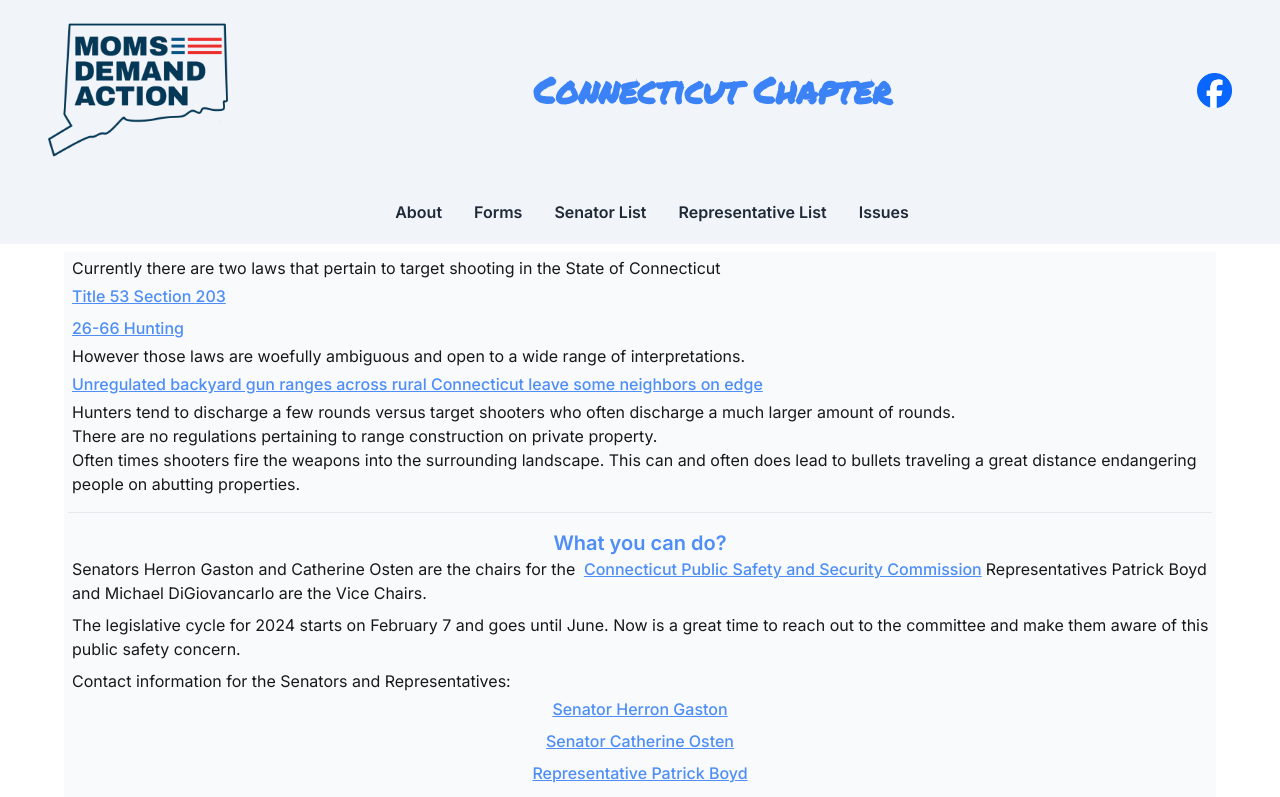
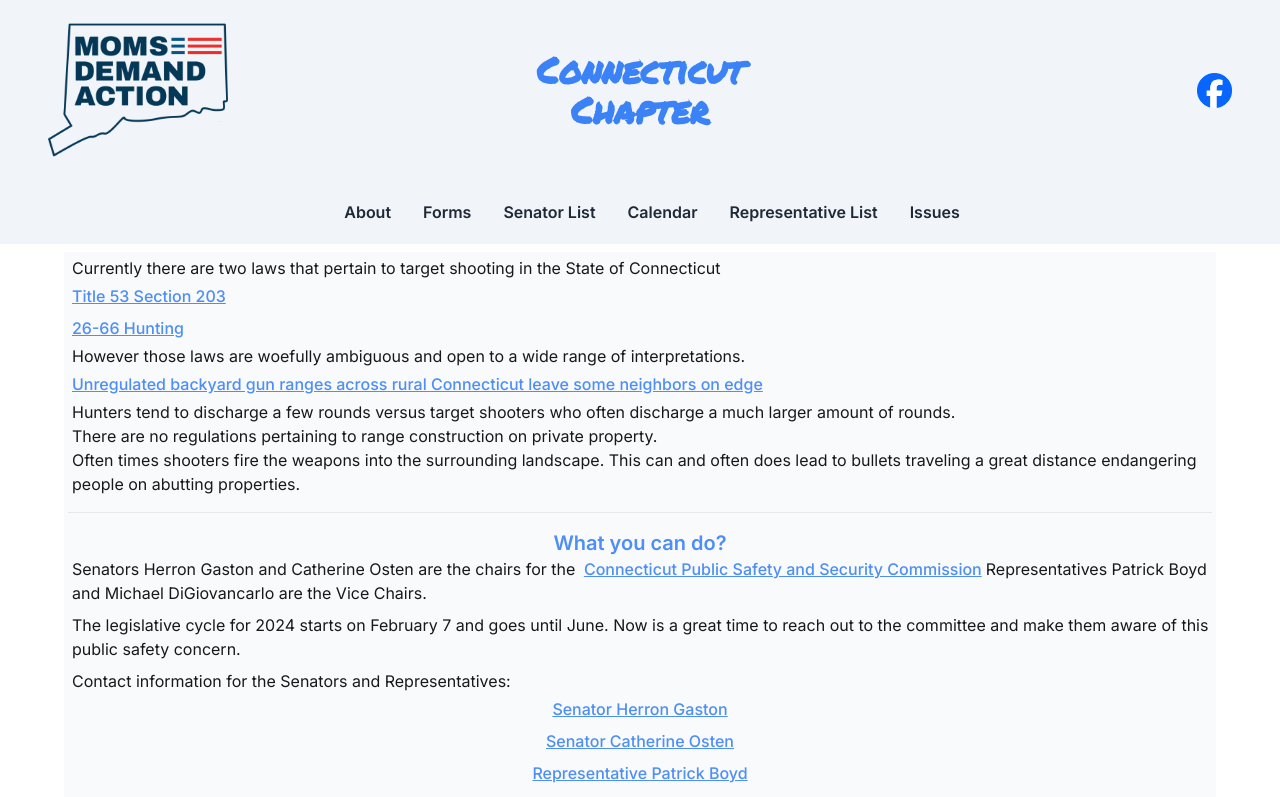
Before and after one commit to Isaac-Tait/momsDemandActionConnecticut, a Next.js app: page /target-shooting in a window 1280 px wide. Shown: the top 797 px of the page. Built offline with nearby package versions, Linux system fonts and the light colour scheme; what tailwindcss-hero-patterns would draw is missing.

Commit message:
chore: updates, header cleanup, & calendar pg 📆

```diff
--- /dev/null
+++ b/src/app/(pages)/calendar/page.js
@@ -0,0 +1,17 @@
+import Header from '../../../components/Header';
+import Footer from '../../../components/Footer';
+
+export default function About() {
+  return (
+    <div className='flex flex-col min-h-screen'>
+      <Header />
+      <h1 className='mx-auto font-semibold text-2xl text-blue-500'>
+        2024 Calendar
+      </h1>
+
+      <div className='mt-auto'>
+        <Footer />
+      </div>
+    </div>
+  );
+}
--- a/src/components/Header.js
+++ b/src/components/Header.js
@@ -6,8 +6,10 @@ import Navigation from './Navigation';
 export default function Header() {
   return (
     <div className='w-full px-12 bg-slate-100 heropattern-topography-indigo-200'>
+      {/* Responsive Header */}
       <div className='flex flex-row justify-between'>
         {/* Logo */}
+        <div className='w-full'>
           <Link href='/'>
             <Image
               className='relative dark:drop-shadow-[0_0_0.3rem_#ffffff70] dark:invert'
@@ -18,14 +20,15 @@ export default function Header() {
               priority
             />
           </Link>
-        {/* Responsive Header */}
-        <div className='flex justify-center items-center'>
-          <h1 className='font-bold text-4xl text-blue-500 p-2 font-cursive hidden lg:block'>
+        </div>
+        {/* Chapter */}
+        <div className='flex items-center mx-8'>
+          <h1 className='font-bold text-4xl text-blue-500 p-2 font-cursive hidden lg:block text-center'>
             Connecticut Chapter
           </h1>
         </div>
         {/* Social Media */}
-        <div className='flex justify-center items-center'>
+        <div className='w-full flex items-center justify-end'>
           <Link
             href='https://www.facebook.com/MomsDemandActionCTCentral/'
             legacyBehavior
--- a/src/components/Navigation.js
+++ b/src/components/Navigation.js
@@ -5,6 +5,7 @@ const navigation = [
   { name: 'About', href: '/about', current: false },
   { name: 'Forms', href: '/forms', current: false },
   { name: 'Senator List', href: '/senators', current: false },
+  { name: 'Calendar', href: '/calendar', current: false },
   {
     name: 'Representative List',
     href: '/representatives',
```
Also changed, not shown: package.json (+5 -5 lines), 1 other file (tests, documents, lock files or other folders). Lines whose indentation alone changed are shown as unchanged.
